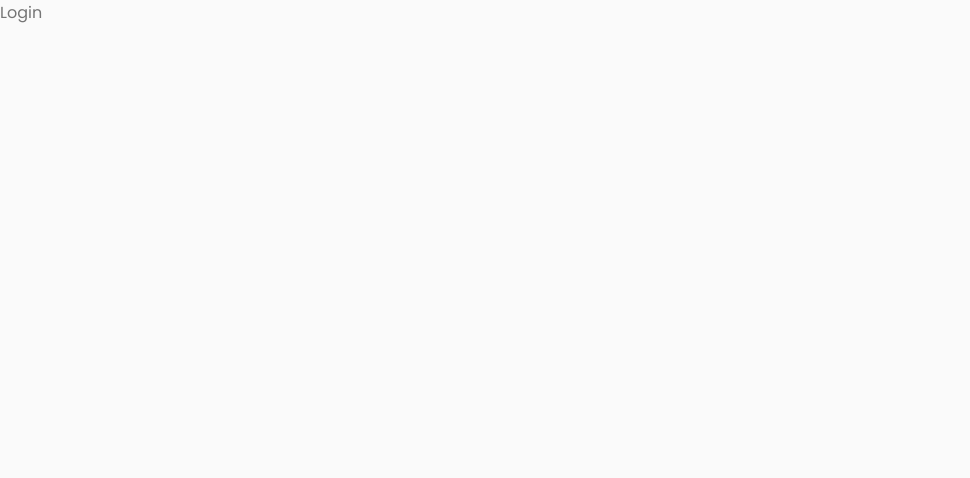
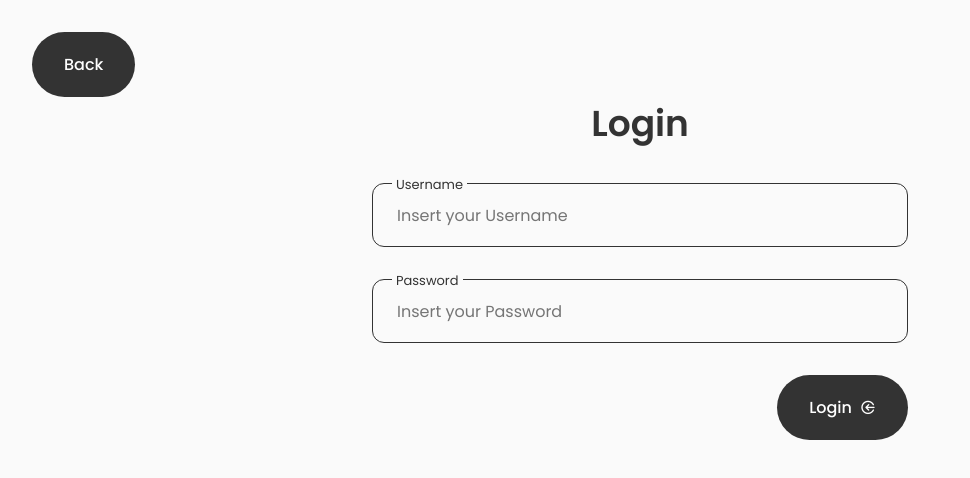
Before and after one commit to oxyvans/eatout, a React (Create React App) app: page /login in a window 1280 px wide. Shown: the top 478 px of the page, without its empty margins (0-970 px from the left). Built offline with nearby package versions, Linux system fonts and the light colour scheme.

Commit message:
add login an signin

```diff
--- a/src/App.css
+++ b/src/App.css
@@ -103,6 +103,11 @@ button {
     outline: none;
 }
 
+input::-webkit-outer-spin-button,
+input::-webkit-inner-spin-button {
+    -webkit-appearance: none;
+}
+
 img {
     max-width: 100%;
     height: auto;
--- a/src/components/home/Search.jsx
+++ b/src/components/home/Search.jsx
@@ -6,14 +6,14 @@ const Search = () => {
     <div className='home__search'>
         <div class="centered">
             <div class="group">
-                <input id="name" type="text" required="required"/>
+                <input className='input-search' id="name" type="text" required="required"/>
                 <label for="name">Restaurant</label>
                 <div class="bar"></div>
             </div>
         </div>
     <div class="centered">
         <div class="group">
-            <input id="name" type="text" required="required"/>
+            <input className='input-search' id="name" type="text" required="required"/>
             <label for="name">Location</label>
             <div class="bar"></div>
         </div>
--- a/src/components/home/home.css
+++ b/src/components/home/home.css
@@ -56,7 +56,7 @@
     transition: 0.25s ease;
   }
 
-  input {
+  .input-search{
     display: block;
     width: 100%;
     padding-top: 25px;
@@ -67,20 +67,20 @@
     font-size: 36.6666666667px;
     transition: 0.3s ease;
   }
-  input:valid ~ label {
+.input-search:valid ~ label {
     top: 0;
     font: 700 22px;
     color: rgba(255, 255, 255, 0.5);
   }
-  input:focus {
+.input-search:focus {
     outline: none;
   }
-  input:focus ~ label {
+.input-search:focus ~ label {
     top: 0;
     font: 700 22px;
     color: var(--hover-color);
   }
-  input:focus ~ .bar:before {
+.input-search:focus ~ .bar:before {
     transform: translateX(0);
   }
 
--- a/src/routes/login/Login.jsx
+++ b/src/routes/login/Login.jsx
@@ -1,8 +1,38 @@
 import React from 'react'
+import "./login.css"
 
 const Login = () => {
   return (
-    <div>Login</div>
+    <section className='cont container section' id='contact'>
+      <div className="button-h">
+            <button className=' button button--flex'>Back</button>
+      </div>
+    <h2 className='section__title'>Login</h2>
+    <div className="cont_conteiner container">
+        <form className='cont_form'>
+            <div className='form-div'>
+                <label className='form-tag'> Username</label>
+                <input type="text"
+                    name='name'
+                    className='form-input'
+                    placeholder='Insert your Username'/>
+            </div>
+
+            <div className='form-div'>
+                <label className='form-tag'>Password</label>
+                <input type="password"
+                    name='pas'
+                    className='form-input'
+                    placeholder='Insert your Password'/>
+            </div>
+            <div className="button-l">
+            <button className=' button button--flex'>Login
+            <i class="uil uil-sign-in-alt nav-icon"></i>
+            </button>
+            </div>
+        </form>
+    </div>
+    </section>
   )
 }
 
--- /dev/null
+++ b/src/routes/login/login.css
@@ -0,0 +1,50 @@
+.cont_conteiner {
+    justify-content: center;
+    width: 60%;
+}
+.cont_form{
+    margin: 2rem;
+}
+
+.form-div {
+    position: relative;
+    margin-bottom: var(--mb-2);
+    height: 4rem;
+}
+
+.form-input {
+    top: 0;
+    left: 0;
+    width: 100%;
+    height: 100%;
+    border: 1px solid var(--title-color);
+    background: none;
+    color: var(--text-color);
+    outline: none;
+    border-radius: 0.75rem;
+    padding: 1.5rem;
+    z-index: 1;
+    font-size: 1rem;
+}
+
+.form-tag {
+    position: absolute;
+    top: -0.75rem;
+    left: 1.25rem;
+    font-size: var(--smaller-font-size);
+    padding: 0.25rem;
+    background-color: var(--body-color);
+    z-index: 10;
+}
+
+.button-l{
+    display: flex;
+    justify-content: flex-end;
+}
+
+.button-h {
+    position: absolute;
+    top: 0;
+    left: 0;
+    padding: 2rem;
+}
--- a/src/routes/sign-in/Signin.jsx
+++ b/src/routes/sign-in/Signin.jsx
@@ -1,8 +1,52 @@
 import React from 'react'
+import "./signin.css"
 
 const Signin = () => {
   return (
-    <div>Signin</div>
+    <section className='cont container section' id='contact'>
+      <div className="button-h">
+            <button className=' button button--flex'>Back</button>
+      </div>
+    <h2 className='section__title'>Sign in</h2>
+    <div className="cont_conteiner container">
+        <form className='cont_form'>
+            <div className='form-div'>
+                <label className='form-tag'> Username</label>
+                <input type="text"
+                    name='name'
+                    className='form-input'
+                    placeholder='Insert your Username'/>
+            </div>
+
+            <div className='form-div'>
+                <label className='form-tag'>Email</label>
+                <input type="email"
+                    name='email'
+                    className='form-input'
+                    placeholder='Insert your Email'/>
+            </div>
+            <div className='form-div'>
+                <label className='form-tag'>Telephone</label>
+                <input type="number"
+                    name='tel'
+                    className='form-input'
+                    placeholder='Insert your Telephone'/>
+            </div>
+            <div className='form-div'>
+                <label className='form-tag'>Password</label>
+                <input type="password"
+                    name='pas'
+                    className='form-input'
+                    placeholder='Insert your Password'/>
+            </div>
+            <div className="button-l">
+            <button className=' button button--flex'>Sign in
+            <i class="uil uil-sign-in-alt nav-icon"></i>
+            </button>
+            </div>
+        </form>
+    </div>
+    </section>
   )
 }
 
--- /dev/null
+++ b/src/routes/sign-in/signin.css
@@ -0,0 +1,50 @@
+.cont_conteiner {
+    justify-content: center;
+    width: 60%;
+}
+.cont_form{
+    margin: 2rem;
+}
+
+.form-div {
+    position: relative;
+    margin-bottom: var(--mb-2);
+    height: 4rem;
+}
+
+.form-input {
+    top: 0;
+    left: 0;
+    width: 100%;
+    height: 100%;
+    border: 1px solid var(--title-color);
+    background: none;
+    color: var(--text-color);
+    outline: none;
+    border-radius: 0.75rem;
+    padding: 1.5rem;
+    z-index: 1;
+    font-size: 1rem;
+}
+
+.form-tag {
+    position: absolute;
+    top: -0.75rem;
+    left: 1.25rem;
+    font-size: var(--smaller-font-size);
+    padding: 0.25rem;
+    background-color: var(--body-color);
+    z-index: 10;
+}
+
+.button-l{
+    display: flex;
+    justify-content: flex-end;
+}
+
+.button-h {
+    position: absolute;
+    top: 0;
+    left: 0;
+    padding: 2rem;
+}
```
